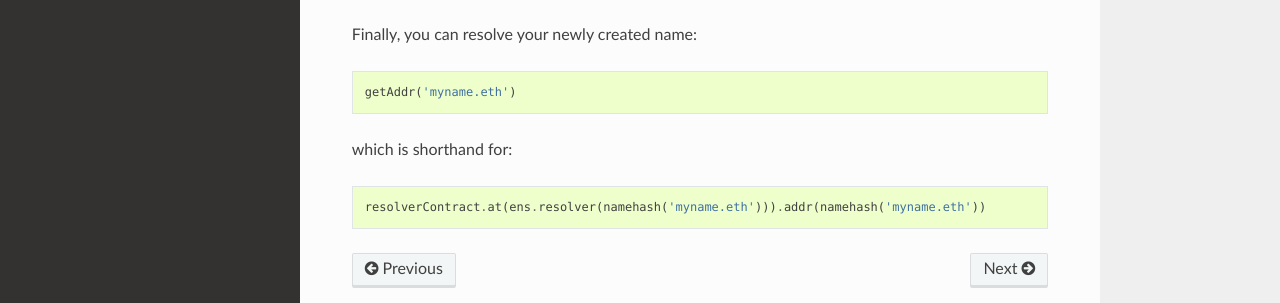
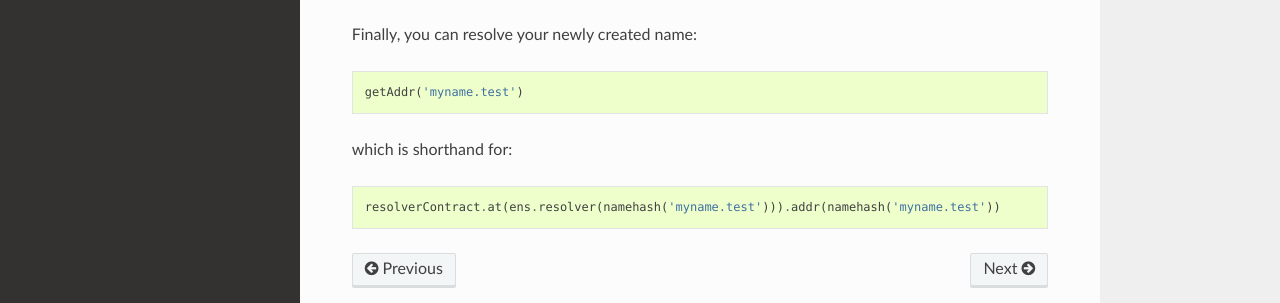
Before and after one commit to ensdomains/ens, a Sphinx documentation site: the page built from docs/quickstart.rst, in a window 1280 px wide and 900 px high, scrolled down 588 px. Shown: the part 482-785 px from the top of the window. Built offline with Sphinx 7.4.7 and the Read the Docs theme 2.0.0, drawn with Linux system fonts in a browser that asks for light colours.

Commit message:
.test, not .eth

```diff
--- a/docs/quickstart.rst
+++ b/docs/quickstart.rst
@@ -52,13 +52,13 @@ Finally, you can resolve your newly created name:
 
 ::
 
-    getAddr('myname.eth')
+    getAddr('myname.test')
 
 which is shorthand for:
 
 ::
 
-    resolverContract.at(ens.resolver(namehash('myname.eth'))).addr(namehash('myname.eth'))
+    resolverContract.at(ens.resolver(namehash('myname.test'))).addr(namehash('myname.test'))
 
 .. _ensutils.js: https://github.com/ethereum/ens/blob/master/ensutils.js
 .. _ensutils-ropsten.js: https://github.com/ethereum/ens/blob/master/ensutils-ropsten.js
```
